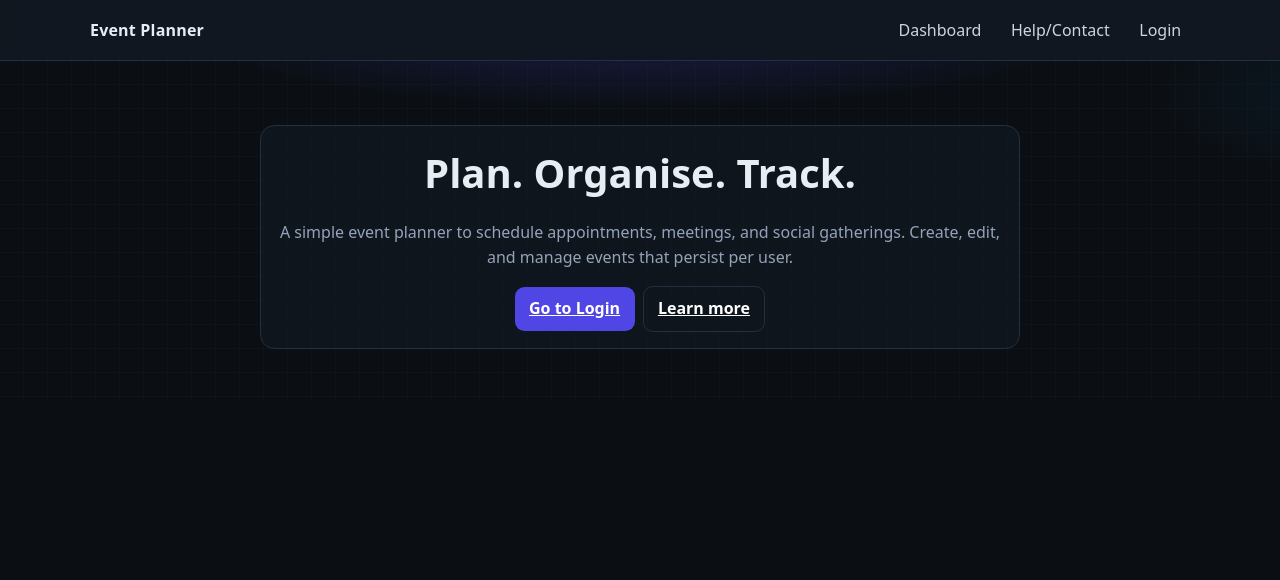
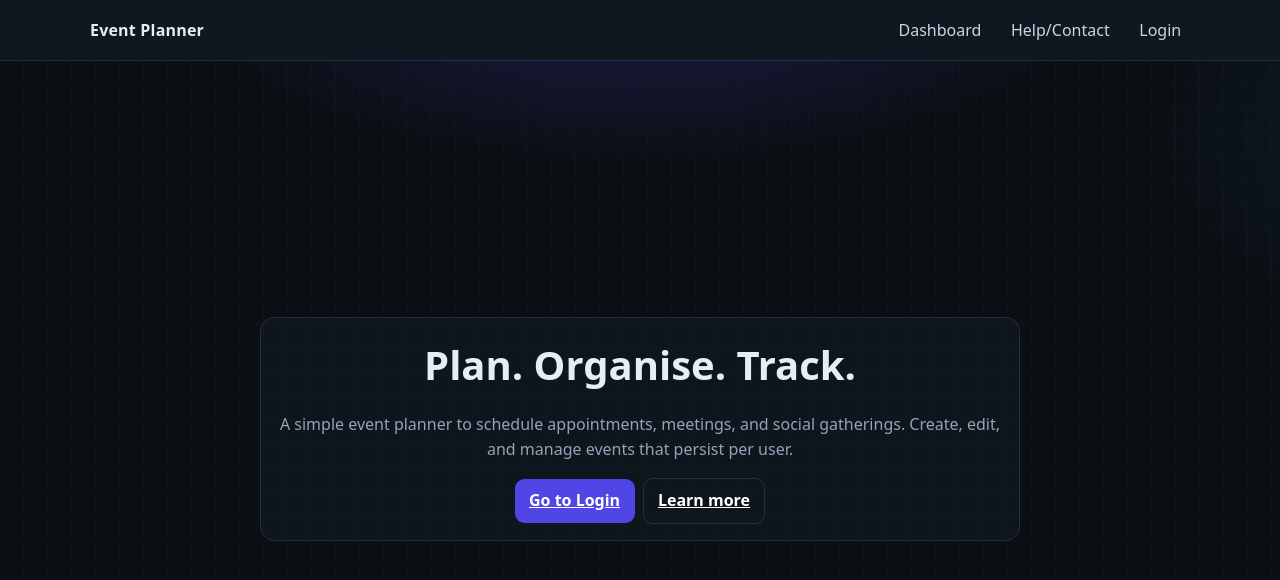
Before and after one commit to nottoezz/event-planner, a React (Vite) app: page / in a window 1280 px wide. Shown: the top 580 px of the page. Built offline with nearby package versions, Linux system fonts and the light colour scheme.

Commit message:
Updated index.css home page hero clamping and hide overflow

```diff
--- a/src/index.css
+++ b/src/index.css
@@ -24,11 +24,11 @@ body,
 
 .hero {
   position: relative;
-  min-height: calc(100vh - var(--header-h));
-  min-height: calc(100dvh - var(--header-h));
+  min-height: 90vh;
   padding: clamp(3rem, 6vh, 6rem) 0 clamp(2rem, 4vh, 4rem);
   display: flex;
   align-items: center;
+  overflow: hidden;
 }
 
 @media (max-width: 480px) {
@@ -73,10 +73,12 @@ body,
   max-width: 760px;
   margin: 0 auto;
 }
+
 .hero-content h1 {
   margin: 0 0 0.5rem;
   font-size: clamp(1.75rem, 2.5vw + 1rem, 2.5rem);
 }
+
 .hero-cta {
   display: flex;
   justify-content: center;
@@ -109,6 +111,7 @@ body {
   margin: 0 auto;
   padding: 1rem;
 }
+
 @media (max-width: 480px) {
   .container {
     padding: 0.75rem;
@@ -144,6 +147,7 @@ ul.reset {
   border-radius: 0.9rem;
   padding: 1rem;
 }
+
 @media (max-width: 480px) {
   .card {
     padding: 0.85rem;
@@ -192,13 +196,16 @@ input[type="submit"] {
   font-weight: 600;
   cursor: pointer;
 }
+
 .btn:hover {
   filter: brightness(1.05);
 }
+
 .btn-ghost {
   background: transparent;
   border: 1px solid #233041;
 }
+
 .btn-ghost:hover {
   background: #0f1620;
 }
@@ -209,9 +216,11 @@ input[type="submit"] {
   padding: 0.35rem 0.55rem;
   border-radius: 0.45rem;
 }
+
 .nav-links a:hover {
   background: #0f1620;
 }
+
 .nav-links a.active {
   background: #1c2430;
   color: #e6edf3;
@@ -234,6 +243,7 @@ label {
   display: block;
   margin-bottom: 0.25rem;
 }
+
 input,
 textarea {
   width: 100%;
@@ -341,6 +351,7 @@ textarea {
   display: grid;
   gap: 0.5rem;
 }
+
 @media (min-width: 720px) {
   .help-grid {
     grid-template-columns: repeat(2, minmax(0, 1fr));
@@ -356,6 +367,7 @@ textarea {
   color: #e6edf3;
   text-decoration: none;
 }
+
 .help-toc:hover {
   filter: brightness(1.05);
 }
```
